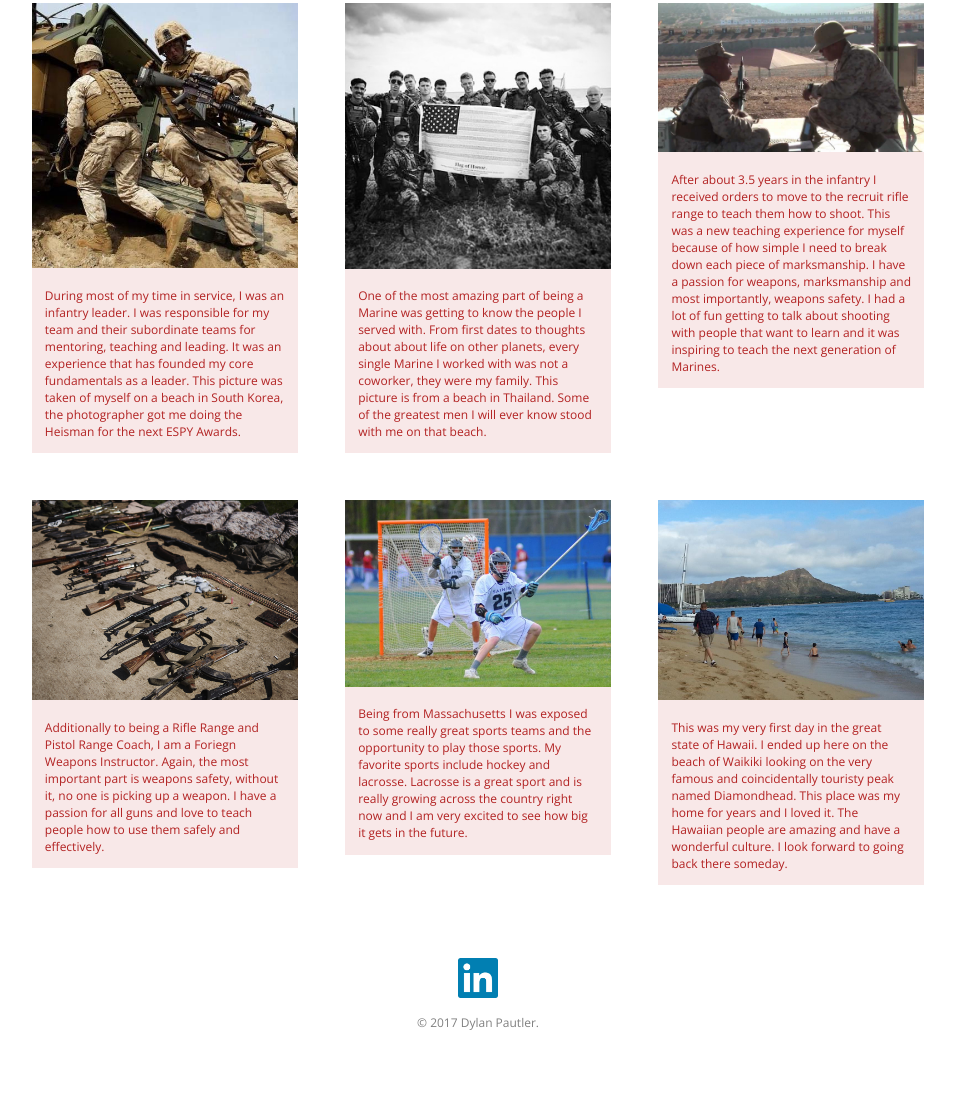
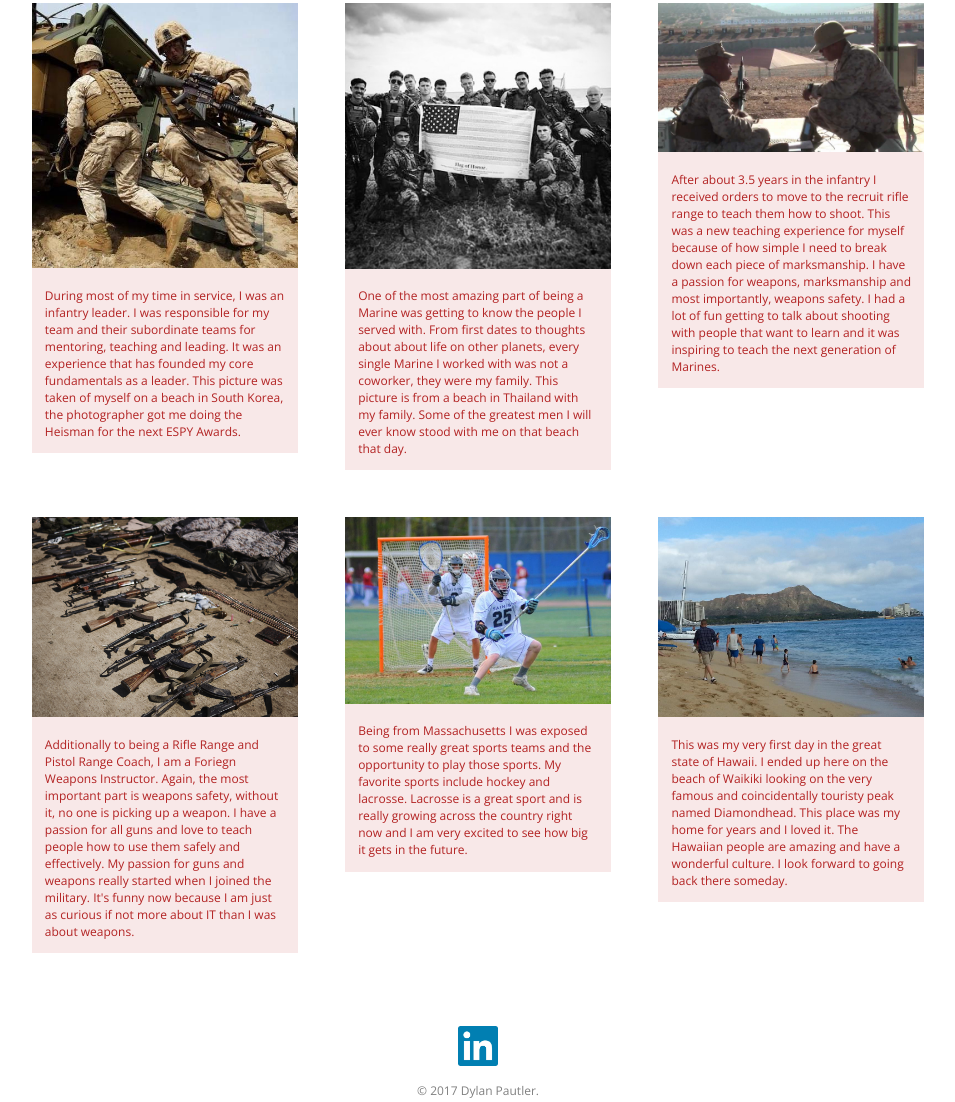
Before and after one commit to Dylan-Pautler/aboutme, a plain HTML site: page DylansWebsite/DylansWebsite/index.html in a window 1280 px wide. Shown: the part 186-1288 px from the top of the page, without its empty margins (162-1117 px from the left). Before the commit the page ends 1229 px from the top, so only its background shows below. Drawn offline with nearby package versions, Linux system fonts and the light colour scheme.

```diff
--- a/DylansWebsite/DylansWebsite/index.html
+++ b/DylansWebsite/DylansWebsite/index.html
@@ -35,7 +35,7 @@
                 <li>
 
                         <img src="img/thecrew.jpg" alt="" />
-                        <p>One of the most amazing part of being a Marine was getting to know the people I served with. From first dates to thoughts about about life on other planets, every single Marine I worked with was not a coworker, they were my family. This picture is from a beach in Thailand. Some of the greatest men I will ever know stood with me on that beach.</p>
+                        <p>One of the most amazing part of being a Marine was getting to know the people I served with. From first dates to thoughts about about life on other planets, every single Marine I worked with was not a coworker, they were my family. This picture is from a beach in Thailand with my family. Some of the greatest men I will ever know stood with me on that beach that day.</p>
 
                 </li>
                 <li>
@@ -47,7 +47,7 @@
                 <li>
 
                         <img src="img/FWIC.jpg" alt="" />
-                        <p>Additionally to being a Rifle Range and Pistol Range Coach, I am a Foriegn Weapons Instructor. Again, the most important part is weapons safety, without it, no one is picking up a weapon. I have a passion for all guns and love to teach people how to use them safely and effectively.</p>
+                        <p>Additionally to being a Rifle Range and Pistol Range Coach, I am a Foriegn Weapons Instructor. Again, the most important part is weapons safety, without it, no one is picking up a weapon. I have a passion for all guns and love to teach people how to use them safely and effectively. My passion for guns and weapons really started when I joined the military. It's funny now because I am just as curious if not more about IT than I was about weapons.</p>
 
                 </li>
                 <li>
```
Also changed, not shown: DylansWebsite/DylansWebsite/obj/Debug/DylansWebsite.csproj.FileListAbsolute.txt, 1 other file.
